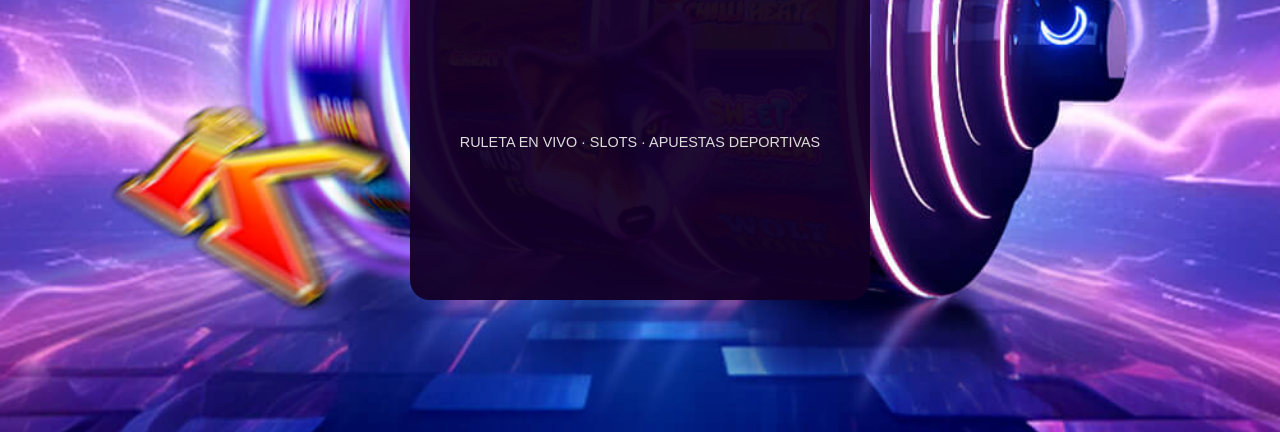
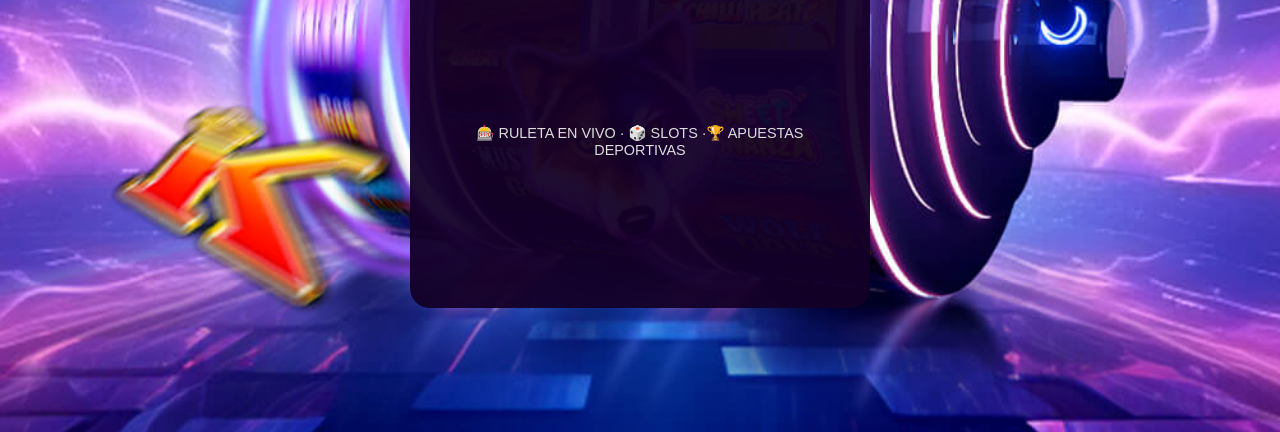
Before and after one commit to rosaslautaro542-ui/fortalezacasi, a plain HTML site: page index.html in a window 1280 px wide. Shown: the part 368-800 px from the top of the page. Drawn offline with Linux system fonts and the light colour scheme.

Commit message:
Update index.html

```diff
--- a/index.html
+++ b/index.html
@@ -135,7 +135,7 @@
 
     <!-- Texto debajo de juegos -->
     <div class="texto-info">
-      RULETA EN VIVO · SLOTS · APUESTAS DEPORTIVAS
+     🎰 RULETA EN VIVO · 🎲 SLOTS ·🏆 APUESTAS DEPORTIVAS
     </div>
 
     <!-- Carrusel Proveedores -->
```
